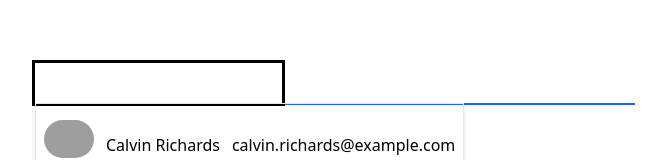
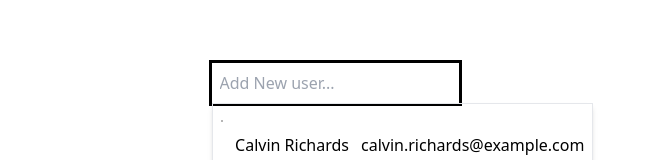
Before and after one commit to amin-ruhul/react-input, a React (Vite) app: page / in a window 1280 px wide. Shown: the part 316-476 px from the top of the page, without its empty margins (305-971 px from the left). Built offline with nearby package versions, Linux system fonts and the light colour scheme; grey boxes are pictures that could not be loaded.

Commit message:
Hnadle suggestion select

```diff
--- a/src/App.tsx
+++ b/src/App.tsx
@@ -11,15 +11,44 @@ export type Suggestion = {
 
 function App() {
   const [suggestionList, setSuggestionList] = useState<Suggestion[]>(users);
+  const [selectedList, setSelectedList] = useState<Suggestion[]>([]);
+
+  const handleSelection = (data: Suggestion) => {
+    setSelectedList([...selectedList, data]);
+
+    const updatedSuggestionList = suggestionList.filter(
+      (suggestion) => suggestion.id !== data.id
+    );
+    setSuggestionList(updatedSuggestionList);
+  };
 
   return (
-    <div className="h-screen flex items-center justify-center">
-      <section className="min-w-[600px] flex items-center border-b-2 border-blue-600">
-        <div></div>
-        <div className="relative w-full">
-          <input type="text" className="p-2 outline" />
+    <div className="h-screen w-full  flex items-center justify-center ">
+      <section className="inline-flex items-center flex-wrap border-b-2  border-blue-600">
+        <div className="flex space-x-2">
+          {selectedList.map((selectedEl) => (
+            <div className=" flex items-center space-x-1 bg-gray-300 rounded-full p-1">
+              <div className="w-[28px] h-[28px] rounded-full">
+                <img
+                  src={selectedEl.pic}
+                  className="w-full rounded-full object-cover"
+                />
+              </div>
+              <p className="text-sm">{selectedEl.name}</p>
+            </div>
+          ))}
+        </div>
+        <div className="relative">
+          <input
+            type="text"
+            className="p-2 outline"
+            placeholder="Add New user..."
+          />
           <div className="absolute top-15">
-            <SearchSuggestion suggestionList={suggestionList} />
+            <SearchSuggestion
+              suggestionList={suggestionList}
+              onSelect={handleSelection}
+            />
           </div>
         </div>
       </section>
--- a/src/components/SearchSuggestion/SearchSuggestion.tsx
+++ b/src/components/SearchSuggestion/SearchSuggestion.tsx
@@ -2,7 +2,7 @@ import { type Suggestion } from "../../App";
 
 type SearchSuggestionProps = {
   suggestionList: Suggestion[];
-  onSelect: (id: string) => void;
+  onSelect: (data: Suggestion) => void;
 };
 
 function SearchSuggestion({ suggestionList, onSelect }: SearchSuggestionProps) {
@@ -12,7 +12,7 @@ function SearchSuggestion({ suggestionList, onSelect }: SearchSuggestionProps) {
         <div
           className="flex items-center space-x-3 px-2 cursor-pointer hover:bg-gray-400"
           key={suggestion.id}
-          onClick={() => onSelect(suggestion.id)}
+          onClick={() => onSelect(suggestion)}
         >
           <div className="w-[50px] h-[50px] rounded-full">
             <img
```
